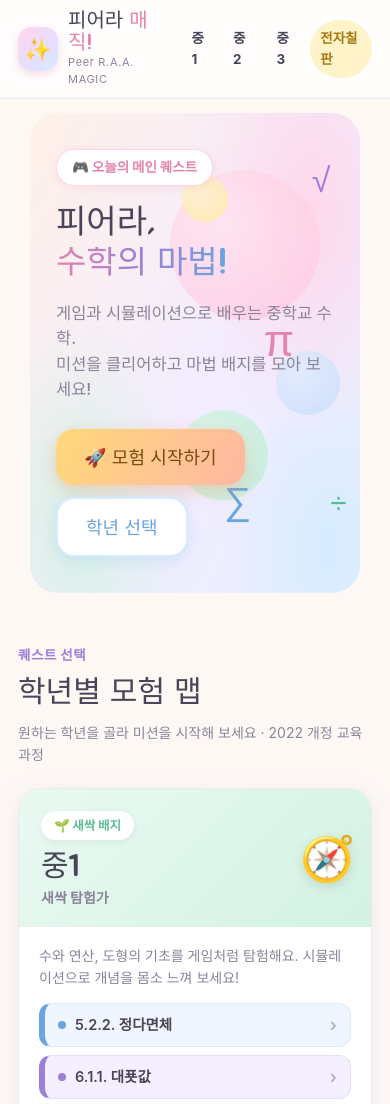
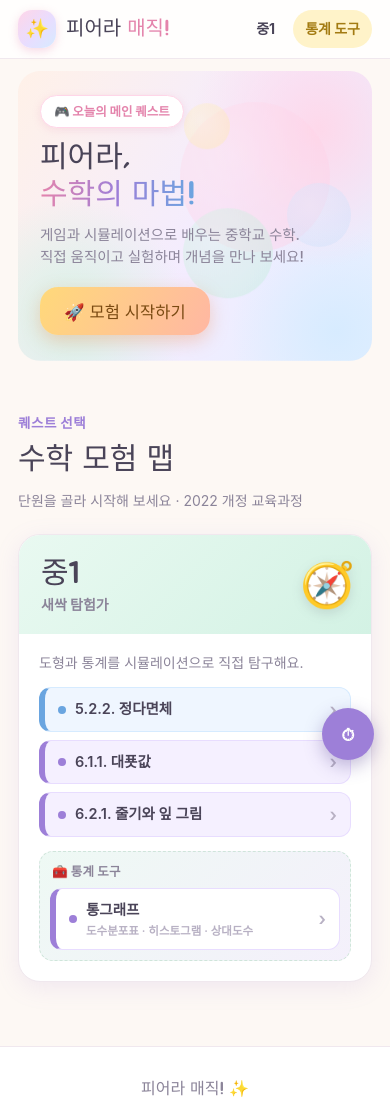
Before and after one commit to HaMisook/peera, a plain HTML site: page index.html in a window 390 px wide. Shown: the top 1104 px of the page. Drawn offline with Linux system fonts and the light colour scheme; a web font is replaced by a local one.

Commit message:
Add files via upload

```diff
--- a/daepyo.html
+++ b/daepyo.html
@@ -746,5 +746,6 @@ function compReveal(kind){
   if(kind==="mode"){ compCell("cModA",mk(compA)); compCell("cModB",mk(compB)); }
 }
 </script>
+<script src="timer.js" defer></script>
 </body>
 </html>
--- a/index.html
+++ b/index.html
@@ -78,7 +78,8 @@
     border-radius:999px; padding:9px 16px; border:1.5px solid var(--line); background:#fff; color:var(--muted);
   }
   .auth button.join{background:var(--pink-deep); border-color:var(--pink-deep); color:#fff; box-shadow:0 3px 10px rgba(228,132,172,.35);}
-  @media (max-width:760px){ .auth{display:none;} .nav-links a{padding:8px 10px; font-size:13.5px;} }
+  @media (max-width:760px){ .nav-links a{padding:8px 12px; font-size:14px;} }
+  @media (max-width:480px){ .logo .t2{display:none;} .logo .mark{width:38px; height:38px; font-size:19px;} }
 
   /* ========== hero ========== */
   .hero{
@@ -129,9 +130,17 @@
   }
   .hero.has-image .sym{display:none;}
   @media (max-width:760px){
-    .hero{margin:14px 12px 0; min-height:340px;}
-    .hero-inner{padding:36px 26px;}
-    .hero h1{font-size:33px;}
+    .hero{margin:12px 0 0; min-height:0; border-radius:22px;}
+    .hero-inner{padding:24px 22px 26px;}
+    .quest-badge{margin-bottom:12px; font-size:12.5px; padding:6px 13px;}
+    .hero h1{font-size:30px; margin-bottom:10px;}
+    .hero p{font-size:14.5px; margin-bottom:18px;}
+    .btn-big{font-size:16.5px; padding:12px 24px;}
+    /* 좁은 화면: 장식이 글자와 겹치지 않게 기호는 숨기고 원은 옅게 */
+    .sym{display:none;}
+    .shape{opacity:.4;}
+    .sec-head{margin:30px 0 16px;}
+    .sec-head h2{font-size:25px;}
   }
 
   /* ========== section head ========== */
@@ -141,8 +150,13 @@
   .sec-head .side{font-size:14px; color:var(--muted); margin-top:6px;}
 
   /* ========== grade cards ========== */
-  .grades{display:grid; grid-template-columns:repeat(3,1fr); gap:20px;}
-  @media (max-width:860px){ .grades{grid-template-columns:1fr;} }
+  .grades{display:grid; grid-template-columns:repeat(auto-fit,minmax(280px,1fr)); gap:20px;}
+  .units{display:flex; flex-direction:column; gap:8px;}
+  /* 학년 카드가 하나뿐일 때: 넓은 화면에서는 단원을 여러 칸으로 */
+  @media (min-width:861px){
+    .gcard:only-child .units{display:grid; grid-template-columns:repeat(3,1fr);}
+    .gcard:only-child .tools{max-width:calc((100% - 16px)/3);}
+  }
   .gcard{
     background:var(--card); border-radius:var(--radius); overflow:hidden;
     box-shadow:var(--shadow); border:1px solid var(--line);
@@ -268,13 +282,12 @@
     </a>
     <div class="nav-links">
       <a href="#g1">중1</a>
+      <a href="#tools" class="board">통계 도구</a>
+      <!-- 중2·중3·전자칠판은 콘텐츠가 생기면 여기에 다시 추가
       <a href="#g2">중2</a>
       <a href="#g3">중3</a>
-      <a href="#" class="board" onclick="toast('전자칠판은 준비 중이에요!'); return false;">전자칠판</a>
-    </div>
-    <div class="auth">
-      <button onclick="toast('로그인은 준비 중이에요!')">로그인</button>
-      <button class="join" onclick="toast('가입은 준비 중이에요!')">가입</button>
+      <a href="#board" class="board">전자칠판</a>
+      -->
     </div>
   </nav>
 </header>
@@ -296,10 +309,9 @@
     <div class="hero-inner">
       <span class="quest-badge">🎮 오늘의 메인 퀘스트</span>
       <h1 class="disp">피어라,<br><span class="grad">수학의 마법!</span></h1>
-      <p>게임과 시뮬레이션으로 배우는 중학교 수학.<br>미션을 클리어하고 마법 배지를 모아 보세요!</p>
+      <p>게임과 시뮬레이션으로 배우는 중학교 수학.<br>직접 움직이고 실험하며 개념을 만나 보세요!</p>
       <div class="hero-btns">
         <button class="btn-big btn-start" onclick="location.href='#grades'">🚀 모험 시작하기</button>
-        <button class="btn-big btn-grade" onclick="location.href='#grades'">학년 선택</button>
       </div>
     </div>
   </section>
@@ -307,8 +319,8 @@
   <!-- ===== grade cards ===== -->
   <div class="sec-head" id="grades">
     <div class="eyebrow">퀘스트 선택</div>
-    <h2 class="disp">학년별 모험 맵</h2>
-    <div class="side">원하는 학년을 골라 미션을 시작해 보세요 · 2022 개정 교육과정</div>
+    <h2 class="disp">수학 모험 맵</h2>
+    <div class="side">단원을 골라 시작해 보세요 · 2022 개정 교육과정</div>
   </div>
 
   <div class="grades">
@@ -316,25 +328,26 @@
     <!-- 중1 -->
     <article class="gcard mint" id="g1">
       <div class="top">
-        <span class="gbadge">🌱 새싹 배지</span>
         <h3 class="disp">중1</h3>
         <div class="sub">새싹 탐험가</div>
         <span class="chara">🧭</span>
       </div>
       <div class="body">
-        <p class="desc">수와 연산, 도형의 기초를 게임처럼 탐험해요. 시뮬레이션으로 개념을 몸소 느껴 보세요!</p>
-        <a class="unit u5" href="polyhedron.html"><span class="dot"></span>5.2.2. 정다면체</a>
-        <a class="unit u6" href="daepyo.html"><span class="dot"></span>6.1.1. 대푯값</a>
-        <a class="unit u6" href="stem-leaf.html"><span class="dot"></span>6.2.1. 줄기와 잎 그림</a>
-        <div class="tools">
+        <p class="desc">도형과 통계를 시뮬레이션으로 직접 탐구해요.</p>
+        <div class="units">
+          <a class="unit u5" href="polyhedron.html"><span class="dot"></span>5.2.2. 정다면체</a>
+          <a class="unit u6" href="daepyo.html"><span class="dot"></span>6.1.1. 대푯값</a>
+          <a class="unit u6" href="stem-leaf.html"><span class="dot"></span>6.2.1. 줄기와 잎 그림</a>
+        </div>
+        <div class="tools" id="tools">
           <div class="tools-title">🧰 통계 도구</div>
           <a class="unit tool u6" href="tonggraph.html"><span class="dot"></span><span class="tool-txt">통그래프<span class="hint">도수분포표 · 히스토그램 · 상대도수</span></span></a>
         </div>
-        <button class="enter" onclick="toast('중1 모험 맵은 준비 중이에요!')">중1 입장하기</button>
       </div>
     </article>
 
-    <!-- 중2 -->
+    <!-- 중2·중3 카드는 콘텐츠가 생기면 아래 주석을 풀어 사용
+    [중2]
     <article class="gcard peach" id="g2">
       <div class="top">
         <span class="gbadge">🔥 불꽃 배지</span>
@@ -348,7 +361,7 @@
       </div>
     </article>
 
-    <!-- 중3 -->
+    [중3]
     <article class="gcard lavender" id="g3">
       <div class="top">
         <span class="gbadge">⭐ 별빛 배지</span>
@@ -361,9 +374,11 @@
         <button class="enter" onclick="toast('중3 모험 맵은 준비 중이에요!')">중3 입장하기</button>
       </div>
     </article>
+    -->
   </div>
 
-  <!-- ===== 전자칠판 배너 ===== -->
+  <!-- 전자칠판은 완성되면 아래 주석을 풀어 사용
+  [전자칠판 배너]
   <div class="board-banner">
     <span class="ic">🖍️</span>
     <div class="tx">
@@ -372,6 +387,8 @@
     </div>
     <button onclick="toast('전자칠판은 준비 중이에요!')">열어 보기</button>
   </div>
+
+  -->
 
 </div>
 
@@ -403,5 +420,6 @@
     toastTimer = setTimeout(()=>t.classList.remove("show"), 2000);
   }
 </script>
+<script src="timer.js" defer></script>
 </body>
 </html>
--- /dev/null
+++ b/timer.js
@@ -0,0 +1,162 @@
+/* 피어라 매직! 수업 타이머
+   - 화면 위에 떠 있는 창: 끌어서 옮기기, 오른쪽 아래 모서리로 크기 조절, 닫기
+   - 나란히 놓기: 화면 옆(좁은 화면에서는 아래)에 붙이고 본 화면을 그만큼 줄임
+   - 페이지를 옮겨도 남은 시간과 창 위치를 기억함
+   사용법: 각 html의 </body> 앞에  <script src="timer.js" defer></script>  한 줄 */
+(function () {
+  if (window.__peeraTimer) return;
+  window.__peeraTimer = true;
+
+  var KEY = "peeraTimer";
+  var S = { open: false, mode: "float", x: null, y: null, w: 260, h: 240, dw: 300, total: 300, remain: 300, endAt: 0, sound: true };
+  try { var saved = JSON.parse(localStorage.getItem(KEY) || "{}"); for (var k in saved) if (k in S) S[k] = saved[k]; } catch (e) {}
+  function save() { try { localStorage.setItem(KEY, JSON.stringify(S)); } catch (e) {} }
+
+  var css =
+    "#pt-launch{position:fixed;right:16px;bottom:84px;z-index:2147483000;min-width:52px;height:52px;padding:0 14px;border-radius:26px;border:none;cursor:pointer;" +
+    "background:#9d7fd8;color:#fff;font:700 17px/1 system-ui,sans-serif;box-shadow:0 6px 18px rgba(80,60,140,.35);display:flex;align-items:center;justify-content:center;gap:6px;font-variant-numeric:tabular-nums}" +
+    "#pt-launch:focus-visible,#pt-panel button:focus-visible{outline:3px solid #f09a6a;outline-offset:2px}" +
+    "#pt-panel{position:fixed;z-index:2147483001;background:#fff;color:#4a4458;border:2px solid #9d7fd8;border-radius:16px;box-shadow:0 10px 30px rgba(80,60,140,.3);" +
+    "display:flex;flex-direction:column;overflow:hidden;font-family:system-ui,-apple-system,'Malgun Gothic',sans-serif;box-sizing:border-box;touch-action:none;user-select:none;-webkit-user-select:none}" +
+    "#pt-panel *{box-sizing:border-box}" +
+    "#pt-panel[hidden]{display:none}" +
+    "#pt-head{display:flex;align-items:center;gap:6px;padding:6px 8px 6px 12px;background:#f1eaff;cursor:move;flex:none}" +
+    "#pt-head b{font-size:14px;margin-right:auto}" +
+    "#pt-panel button{font:inherit;color:inherit;cursor:pointer;border:1px solid #d9cdf3;background:#fff;border-radius:9px;min-height:34px;padding:0 9px;font-size:13px;font-weight:700}" +
+    "#pt-panel button.pt-x{border-color:transparent;background:transparent;font-size:18px;padding:0 8px}" +
+    "#pt-face{flex:1;min-height:0;display:flex;align-items:center;justify-content:center;container-type:size}" +
+    "#pt-time{font-weight:800;font-variant-numeric:tabular-nums;line-height:1;font-size:48px;font-size:min(30cqw,78cqh)}" +
+    "#pt-ctl{flex:none;display:flex;flex-wrap:wrap;gap:6px;justify-content:center;padding:6px 8px 10px}" +
+    "#pt-panel button.pt-go{background:#9d7fd8;border-color:#9d7fd8;color:#fff;min-width:74px}" +
+    "#pt-grip{position:absolute;right:0;bottom:0;width:26px;height:26px;cursor:nwse-resize;background:linear-gradient(135deg,transparent 55%,#9d7fd8 55%,#9d7fd8 65%,transparent 65%,transparent 75%,#9d7fd8 75%,#9d7fd8 85%,transparent 85%)}" +
+    "#pt-edge{position:absolute;left:0;top:0;bottom:0;width:12px;cursor:ew-resize;display:none}" +
+    "#pt-panel.pt-dock{border-radius:0;box-shadow:none}" +
+    "#pt-panel.pt-dock #pt-grip{display:none}#pt-panel.pt-dock #pt-head{cursor:default}" +
+    "#pt-panel.pt-dock.pt-right{top:0;right:0;bottom:0;border-width:0 0 0 3px}#pt-panel.pt-dock.pt-right #pt-edge{display:block}" +
+    "#pt-panel.pt-dock.pt-bottom{left:0;right:0;bottom:0;height:190px;border-width:3px 0 0 0}" +
+    "#pt-panel.pt-done{background:#ffe1ec;border-color:#e484ac;animation:pt-blink 1s steps(2) 6}" +
+    "@keyframes pt-blink{50%{background:#fff}}" +
+    "@media (prefers-reduced-motion:reduce){#pt-panel.pt-done{animation:none}}";
+  var st = document.createElement("style"); st.textContent = css; document.head.appendChild(st);
+
+  function el(tag, attrs, text) { var e = document.createElement(tag); for (var a in attrs) e.setAttribute(a, attrs[a]); if (text != null) e.textContent = text; return e; }
+
+  var launch = el("button", { id: "pt-launch", type: "button", "aria-label": "타이머 열기" });
+  var panel = el("div", { id: "pt-panel", role: "dialog", "aria-label": "타이머" });
+  var head = el("div", { id: "pt-head" });
+  var bDock = el("button", { type: "button" });
+  var bSnd = el("button", { type: "button" });
+  var bX = el("button", { type: "button", class: "pt-x", "aria-label": "타이머 닫기" }, "✕");
+  head.appendChild(el("b", {}, "타이머")); head.appendChild(bDock); head.appendChild(bSnd); head.appendChild(bX);
+  var face = el("div", { id: "pt-face" }), time = el("div", { id: "pt-time", "aria-live": "off" });
+  face.appendChild(time);
+  var ctl = el("div", { id: "pt-ctl" });
+  var bGo = el("button", { type: "button", class: "pt-go" });
+  var bReset = el("button", { type: "button" }, "처음으로");
+  var bMinus = el("button", { type: "button", "aria-label": "1분 줄이기" }, "−1분");
+  var bPlus = el("button", { type: "button", "aria-label": "1분 늘리기" }, "+1분");
+  ctl.appendChild(bGo); ctl.appendChild(bReset); ctl.appendChild(bMinus); ctl.appendChild(bPlus);
+  [1, 3, 5, 10].forEach(function (m) {
+    var b = el("button", { type: "button" }, m + "분");
+    b.addEventListener("click", function () { clearDone(); S.total = S.remain = m * 60; S.endAt = 0; save(); render(); });
+    ctl.appendChild(b);
+  });
+  var grip = el("div", { id: "pt-grip", "aria-hidden": "true" }), edge = el("div", { id: "pt-edge", "aria-hidden": "true" });
+  panel.appendChild(head); panel.appendChild(face); panel.appendChild(ctl); panel.appendChild(grip); panel.appendChild(edge);
+  document.body.appendChild(launch); document.body.appendChild(panel);
+
+  // ----- 시간
+  function left() { return S.endAt ? Math.max(0, Math.ceil((S.endAt - Date.now()) / 1000)) : S.remain; }
+  function fmt(s) { var m = Math.floor(s / 60), r = s % 60; return m + ":" + (r < 10 ? "0" : "") + r; }
+  var ac = null;
+  function unlock() { try { if (!ac) ac = new (window.AudioContext || window.webkitAudioContext)(); if (ac.state === "suspended") ac.resume(); } catch (e) {} }
+  function beep() {
+    if (!S.sound || !ac) return;
+    try {
+      for (var i = 0; i < 3; i++) {
+        var o = ac.createOscillator(), g = ac.createGain(), t = ac.currentTime + i * 0.45;
+        o.frequency.value = 880; o.connect(g); g.connect(ac.destination);
+        g.gain.setValueAtTime(0.0001, t); g.gain.exponentialRampToValueAtTime(0.4, t + 0.02); g.gain.exponentialRampToValueAtTime(0.0001, t + 0.3);
+        o.start(t); o.stop(t + 0.32);
+      }
+    } catch (e) {}
+  }
+  function clearDone() { panel.classList.remove("pt-done"); }
+  function finish() { S.endAt = 0; S.remain = 0; save(); if (!S.open) { S.open = true; save(); } layout(); panel.classList.add("pt-done"); beep(); }
+
+  bGo.addEventListener("click", function () {
+    unlock(); clearDone();
+    if (S.endAt) { S.remain = left(); S.endAt = 0; }
+    else { if (S.remain <= 0) S.remain = S.total || 60; S.endAt = Date.now() + S.remain * 1000; }
+    save(); render();
+  });
+  bReset.addEventListener("click", function () { clearDone(); S.endAt = 0; S.remain = S.total; save(); render(); });
+  function adjust(d) {
+    clearDone();
+    if (S.endAt) { S.endAt = Math.max(Date.now() + 1000, S.endAt + d * 1000); }
+    else { S.remain = Math.max(0, S.remain + d); S.total = S.remain; }
+    save(); render();
+  }
+  bMinus.addEventListener("click", function () { adjust(-60); });
+  bPlus.addEventListener("click", function () { adjust(60); });
+  bSnd.addEventListener("click", function () { S.sound = !S.sound; if (S.sound) unlock(); save(); render(); });
+
+  function render() {
+    var l = left(), t = fmt(l);
+    time.textContent = t;
+    bGo.textContent = S.endAt ? "잠깐 멈춤" : "시작";
+    bSnd.textContent = S.sound ? "소리 켬" : "소리 끔";
+    bSnd.setAttribute("aria-pressed", String(S.sound));
+    bDock.textContent = S.mode === "dock" ? "띄우기" : "나란히";
+    launch.textContent = S.endAt ? "⏱ " + t : "⏱";
+    launch.hidden = S.open;
+  }
+  setInterval(function () { if (S.endAt && left() <= 0) finish(); render(); }, 250);
+
+  // ----- 창 배치
+  var root = document.documentElement;
+  function narrow() { return window.innerWidth < 700; }
+  function layout() {
+    panel.hidden = !S.open;
+    panel.classList.remove("pt-dock", "pt-right", "pt-bottom");
+    document.body.style.marginRight = ""; document.body.style.paddingBottom = "";
+    panel.style.left = panel.style.top = panel.style.width = panel.style.height = "";
+    if (S.open && S.mode === "dock") {
+      panel.classList.add("pt-dock");
+      if (narrow()) { panel.classList.add("pt-bottom"); document.body.style.paddingBottom = "190px"; }
+      else {
+        S.dw = Math.min(Math.max(200, S.dw), Math.round(window.innerWidth * 0.6));
+        panel.classList.add("pt-right"); panel.style.width = S.dw + "px"; document.body.style.marginRight = S.dw + "px";
+      }
+    } else if (S.open) {
+      var vw = window.innerWidth, vh = window.innerHeight;
+      S.w = Math.min(Math.max(190, S.w), vw - 8); S.h = Math.min(Math.max(170, S.h), vh - 8);
+      if (S.x == null) { S.x = vw - S.w - 16; S.y = vh - S.h - 16; }
+      S.x = Math.min(Math.max(4, S.x), vw - S.w - 4); S.y = Math.min(Math.max(4, S.y), vh - S.h - 4);
+      panel.style.left = S.x + "px"; panel.style.top = S.y + "px"; panel.style.width = S.w + "px"; panel.style.height = S.h + "px";
+    }
+    render();
+  }
+  launch.addEventListener("click", function () { S.open = true; save(); layout(); });
+  bX.addEventListener("click", function () { S.open = false; clearDone(); save(); layout(); });
+  bDock.addEventListener("click", function () { S.mode = S.mode === "dock" ? "float" : "dock"; save(); layout(); });
+  window.addEventListener("resize", layout);
+
+  function dragger(target, onMove, guard) {
+    target.addEventListener("pointerdown", function (e) {
+      if (guard && !guard(e)) return;
+      var sx = e.clientX, sy = e.clientY, o = { x: S.x, y: S.y, w: S.w, h: S.h, dw: S.dw };
+      target.setPointerCapture(e.pointerId);
+      function mv(ev) { onMove(ev.clientX - sx, ev.clientY - sy, o); layout(); }
+      function up() { target.removeEventListener("pointermove", mv); target.removeEventListener("pointerup", up); target.removeEventListener("pointercancel", up); save(); }
+      target.addEventListener("pointermove", mv); target.addEventListener("pointerup", up); target.addEventListener("pointercancel", up);
+      e.preventDefault();
+    });
+  }
+  dragger(head, function (dx, dy, o) { S.x = o.x + dx; S.y = o.y + dy; }, function (e) { return S.mode !== "dock" && e.target.tagName !== "BUTTON"; });
+  dragger(grip, function (dx, dy, o) { S.w = o.w + dx; S.h = o.h + dy; });
+  dragger(edge, function (dx, dy, o) { S.dw = o.dw - dx; });
+
+  if (S.endAt && S.endAt <= Date.now()) { S.endAt = 0; S.remain = 0; save(); }
+  layout();
+})();
```
Also changed, not shown: polyhedron.html (+1 -0 lines), stem-leaf.html (+1 -0 lines), tonggraph.html (+1 -0 lines).
